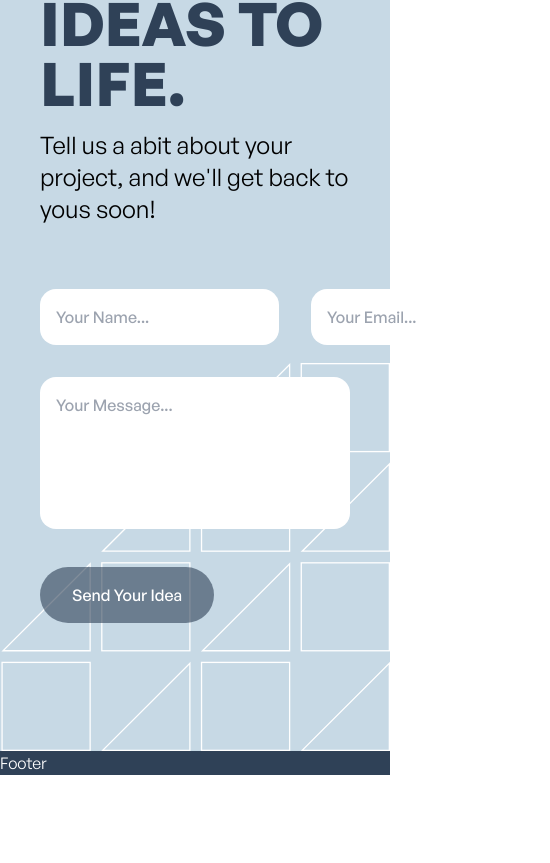
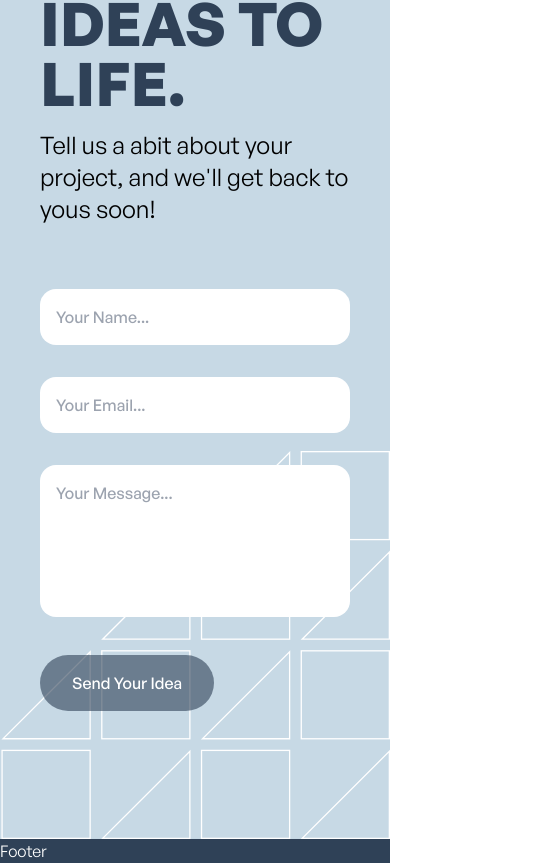
Before and after one commit to fragern/newtn-website, a Next.js app: page /about in a window 390 px wide. Shown: the part 2494-3357 px from the top of the page, 550 px wide, since content can reach past the window. Before the commit the page ends 3269 px from the top, so only its background shows below. Built offline with nearby package versions, Linux system fonts and the light colour scheme.

Commit message:
style: fix contact us form layout styling for mobile

```diff
--- a/src/app/_components/sections/ContactUs.tsx
+++ b/src/app/_components/sections/ContactUs.tsx
@@ -22,7 +22,7 @@
           action=""
           className="flex w-full flex-col gap-8 lg:max-w-screen-md"
         >
-          <div className="flex gap-8">
+          <div className="flex flex-col gap-8 lg:flex-row">
             <input
               type="text"
               placeholder="Your Name..."
```
